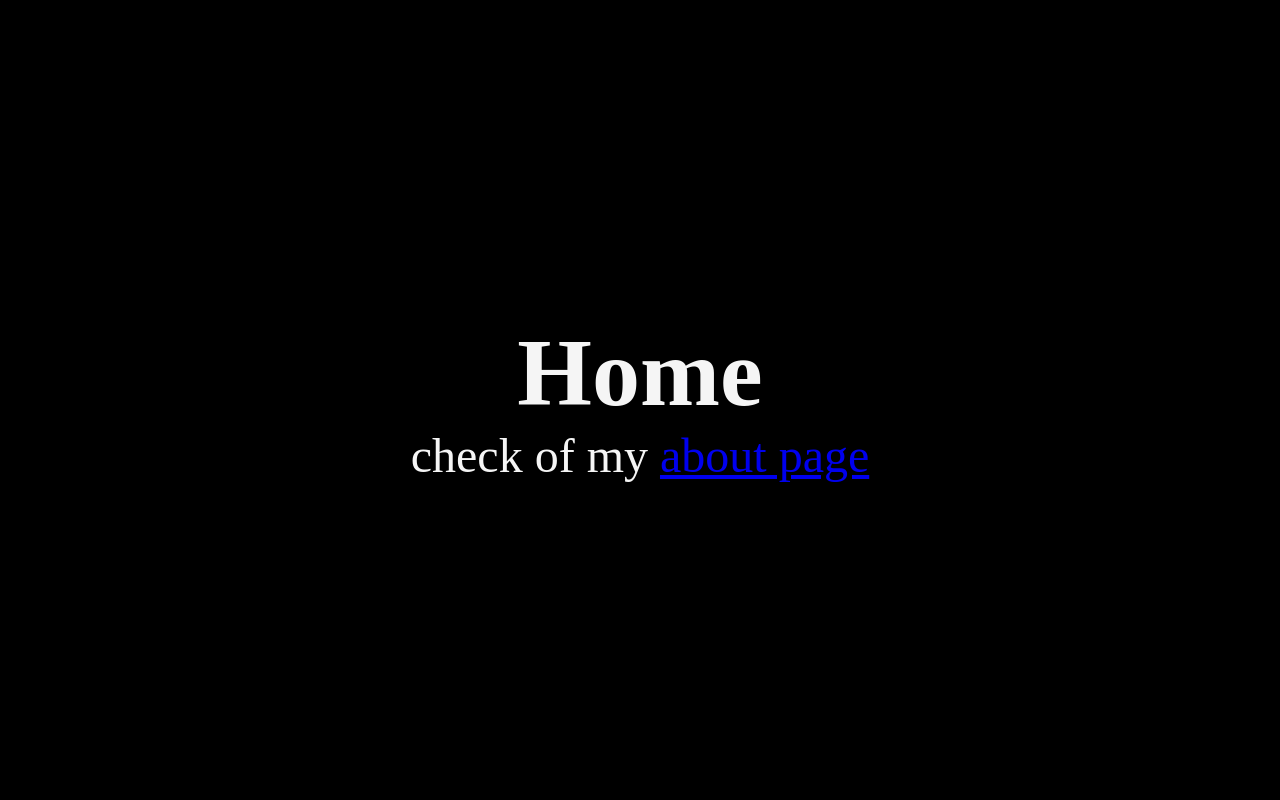
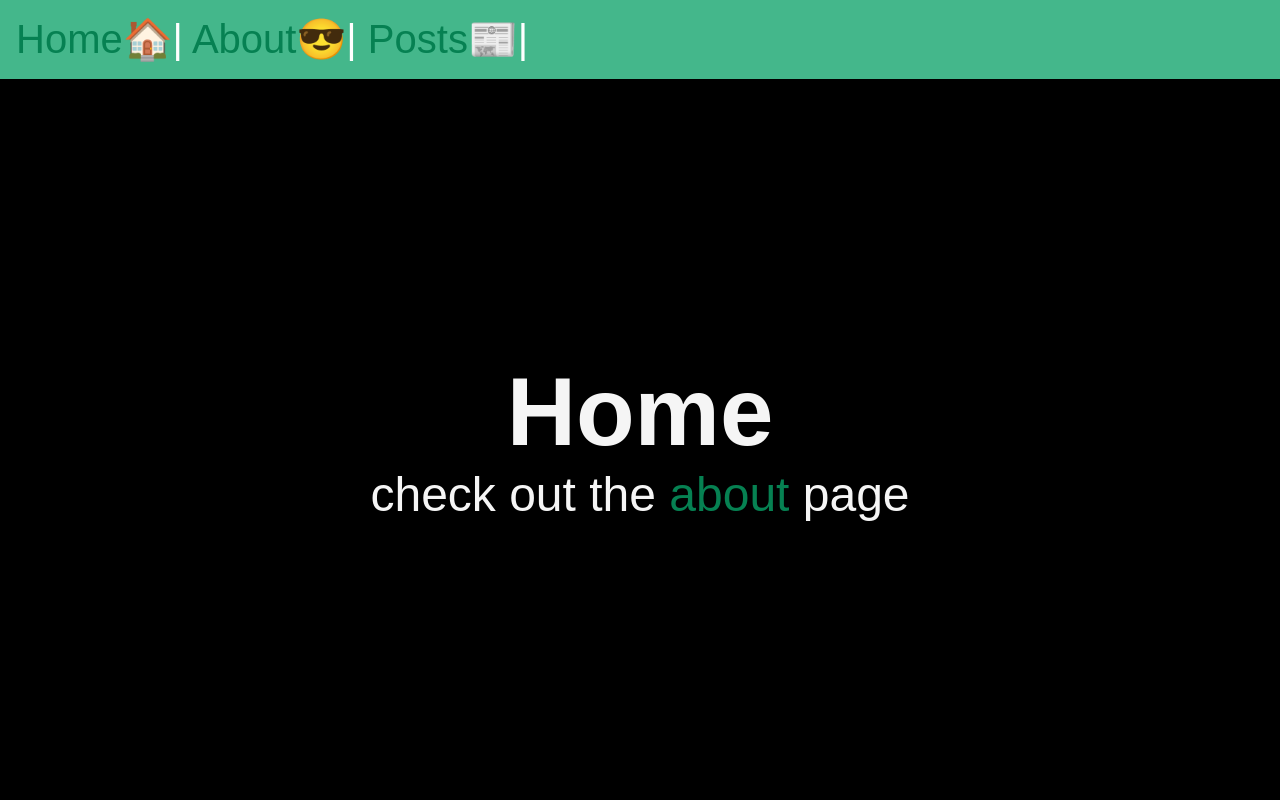
Before and after one commit to Red5002/django-blog, a Django app: page / in a window 1280 px wide. Run offline with Django 5.2, Linux system fonts and the light colour scheme.

Commit message:
create a template layout for all  the  pages accross the app

```diff
--- a/myproject/static/css/style.css
+++ b/myproject/static/css/style.css
@@ -6,13 +6,36 @@
 
 body{
     min-height: 100vh;
-    display: grid;
-    place-content: center;
+    display: flex;
+    flex-flow: column;
     font-size: 3rem;
     background-color: black;
     color: whitesmoke;
+    font-family: Arial, Helvetica, sans-serif;
+}
+
+nav{
+    padding: 1rem;
+    background-color: #44B78B;
+    color: rgb(255, 255, 255);
+    font-size: 2.5rem;
+}
+
+main{
+    flex-grow: 1;
+    display: grid;
+    place-content: center;
 }
 
 h1,p{
     text-align: center;
 }
+
+a{
+    text-decoration: none;
+    color: #068152;
+}
+
+a:hover{
+    opacity: .85;
+}
--- a/myproject/templates/home.html
+++ b/myproject/templates/home.html
@@ -1,14 +1,10 @@
-<!DOCTYPE html>
-{% load static %}
-<html lang="en">
-<head>
-    <meta charset="UTF-8">
-    <meta name="viewport" content="width=device-width, initial-scale=1.0">
-    <title>home</title>
-    <link rel="stylesheet" href="{% static 'css/style.css' %}">
-</head>
-<body>
-    <h1>Home</h1>
-    <p>check of my <a href="/about">about page</a></p>
-</body>
-</html>
+{% extends "layout.html" %}
+
+{% block title  %}
+Home
+{% endblock  %}
+
+{% block content %}
+<h1>Home</h1>
+<p>check out the <a href="/about">about</a> page</p>
+{% endblock  %}
--- /dev/null
+++ b/myproject/templates/layout.html
@@ -0,0 +1,25 @@
+<!DOCTYPE html>
+{% load static %}
+<html lang="en">
+<head>
+    <meta charset="UTF-8">
+    <meta name="viewport" content="width=device-width, initial-scale=1.0">
+    <link rel="stylesheet" href="{% static 'css/style.css' %}">
+    <title>
+        {% block title%}
+          Django App
+        {% endblock%}
+    </title>
+</head>
+<body>
+    <nav>
+        <a href="/">Home🏠</a>|
+        <a href="/about">About😎</a>|
+        <a href="/posts ">Posts📰</a>|
+    </nav>
+    <main>
+        {% block content %}
+        {% endblock %}
+    </main>
+</body>
+</html>
```
Also changed, not shown: myproject/posts/templates/posts/posts_list.html (+9 -11 lines), myproject/templates/about.html (+10 -15 lines).
